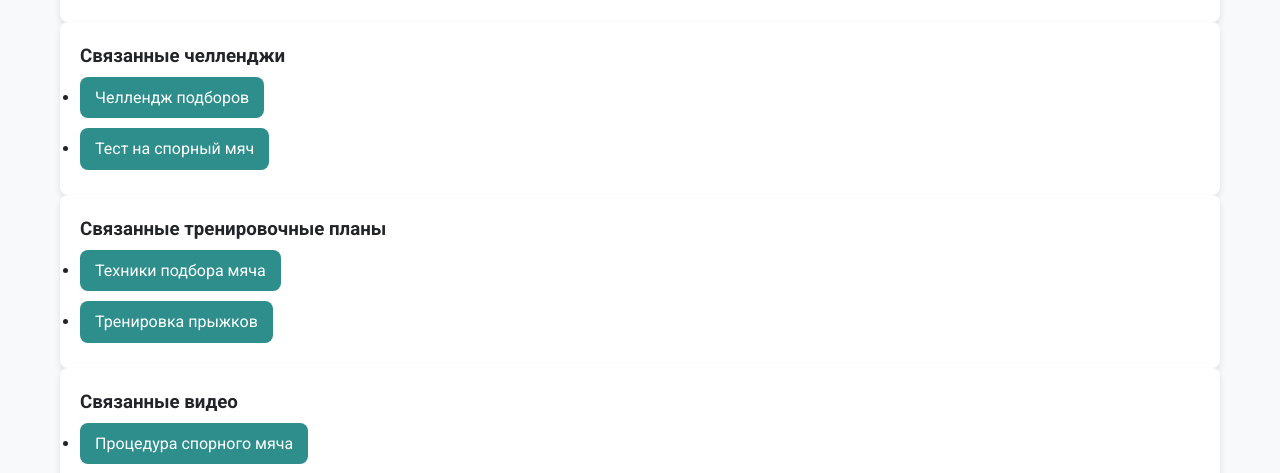
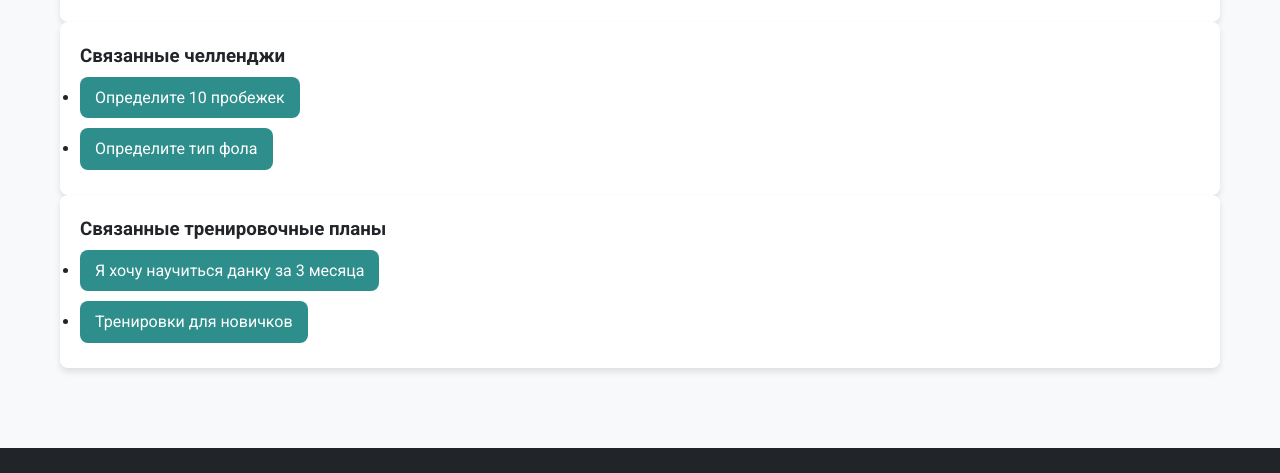
Before and after one commit to andrewyaku/bask, a website: page pages/rule/jump-ball.html in a window 1280 px wide. Shown: the part 1450-1923 px from the top of the page. Drawn offline with Linux system fonts and the light colour scheme.

Commit message:
Update jump-ball.html

```diff
--- a/pages/rule/jump-ball.html
+++ b/pages/rule/jump-ball.html
@@ -184,22 +184,15 @@
                         <div class="related-section">
                             <h3>Связанные челленджи</h3>
                             <ul>
-                                <li><a href="../challenge/rebounding-challenge.html" class="related-link">Челлендж подборов</a></li>
-                                <li><a href="../challenge/jump-ball-quiz.html" class="related-link">Тест на спорный мяч</a></li>
+                                <li><a href="../challenge/traveling-identification.html" class="related-link">Определите 10 пробежек</a></li>
+                                <li><a href="../challenge/foul-identification.html" class="related-link">Определите тип фола</a></li>
                             </ul>
                         </div>
                         <div class="related-section">
                             <h3>Связанные тренировочные планы</h3>
                             <ul>
-                                <li><a href="../plan/rebounding-techniques.html" class="related-link">Техники подбора мяча</a></li>
-                                <li><a href="../plan/jump-training.html" class="related-link">Тренировка прыжков</a></li>
-                            </ul>
-                        </div>
-                        <div class="related-section">
-                            <h3>Связанные видео</h3>
-                            <ul>
-                                <li><a href="../tutorial/jump-ball-procedure.html" class="related-link">Процедура спорного мяча</a></li>
-                                <li><a href="../tutorial/rebounding-techniques.html" class="related-link">Техники подбора мяча</a></li>
+                                <li><a href="../plan/dunk-training-3months.html" class="related-link">Я хочу научиться данку за 3 месяца</a></li>
+                                <li><a href="../plan/basketball-basics-1month.html" class="related-link">Тренировки для новичков</a></li>
                             </ul>
                         </div>
                     </div>
```
